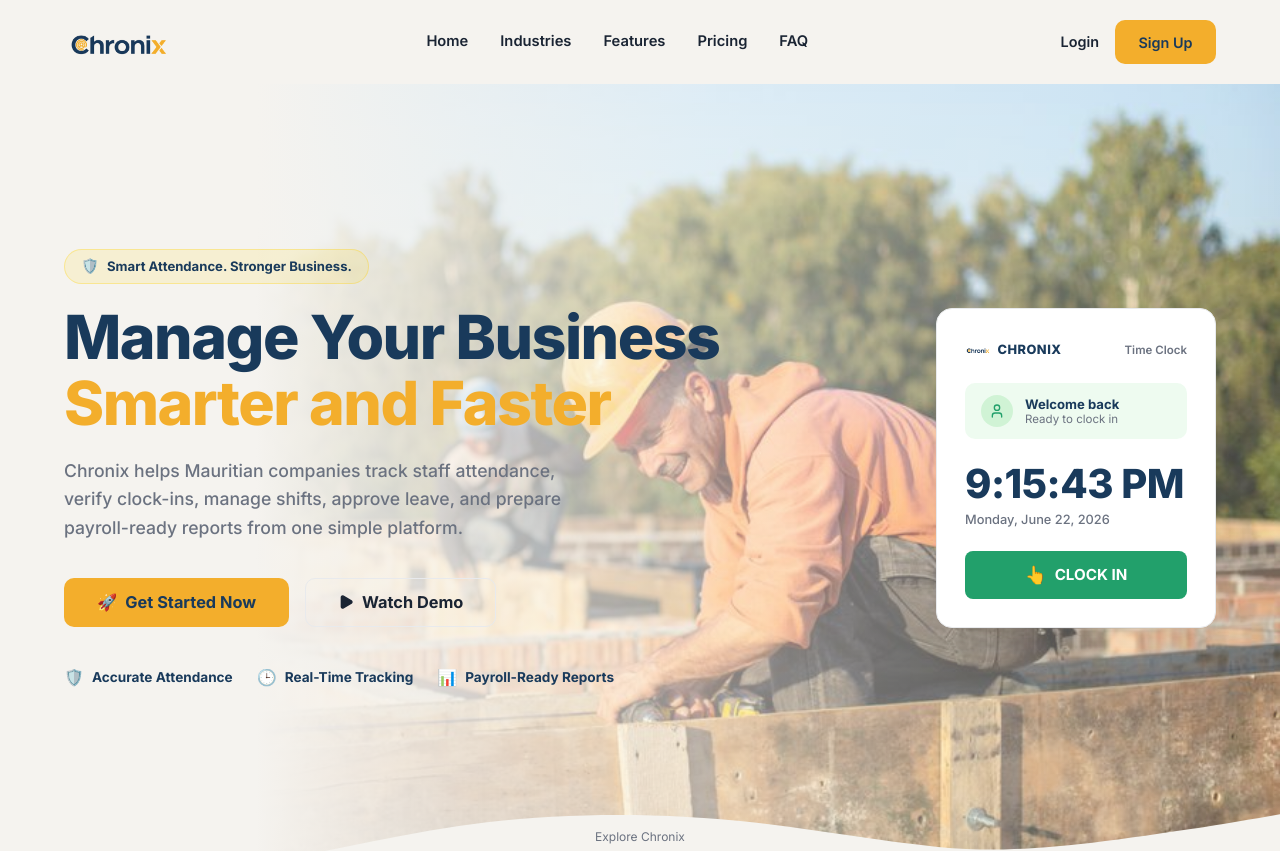
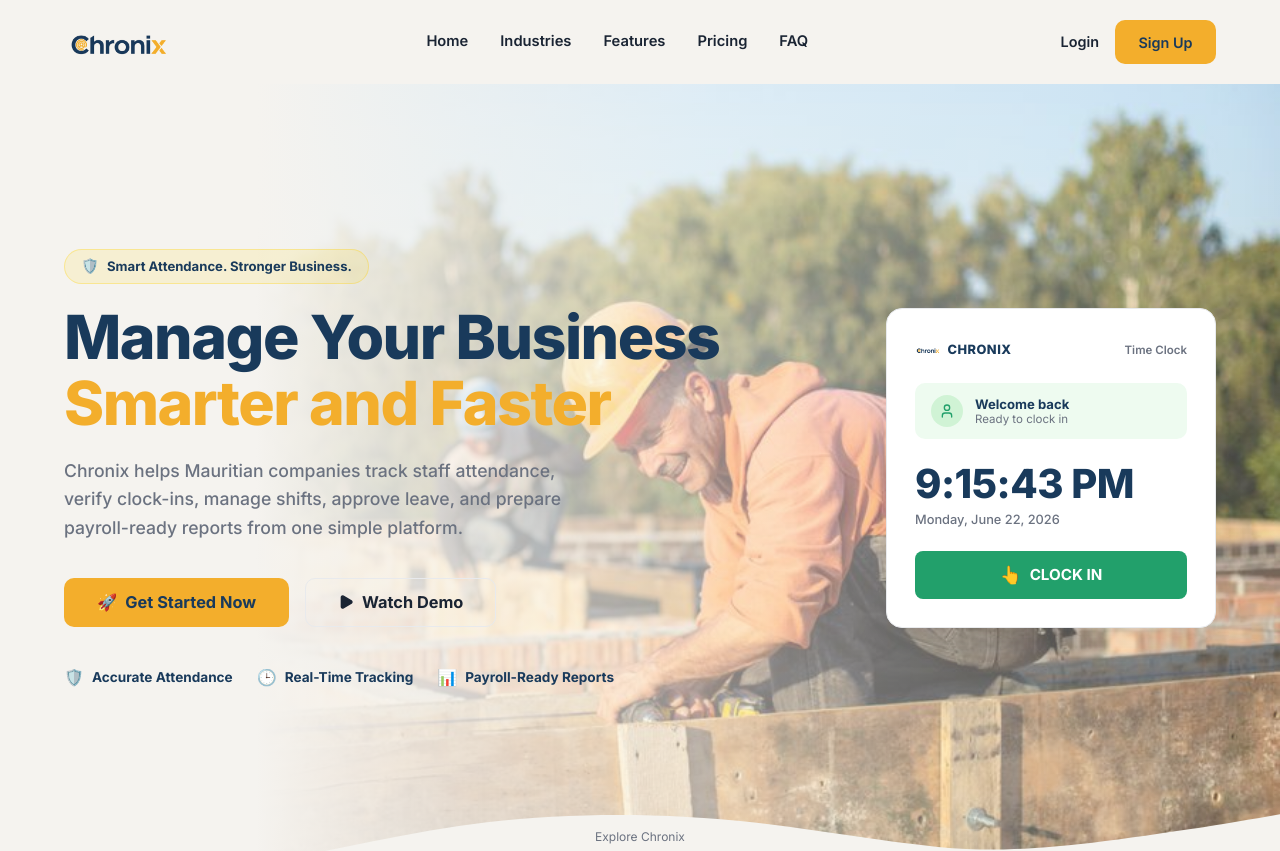
Before and after one commit to gnagnegaelephraim2-lgtm/chronix, a React (Vite) app: page / in a window 1280 px wide. Shown: the top 851 px of the page. Built offline with nearby package versions, Linux system fonts and the light colour scheme.

Commit message:
Remove legacy live-clock-preview CSS styling class declarations to prevent visual clashes

```diff
--- a/src/index.css
+++ b/src/index.css
@@ -1116,16 +1116,7 @@
 .amber-text {
   color: var(--chronix-amber);
 }
-.live-clock-preview {
-  background: rgba(253, 251, 247, 0.4);
-  backdrop-filter: blur(16px);
-  -webkit-backdrop-filter: blur(16px);
-  border: 1px solid rgba(255, 255, 255, 0.45);
-  border-radius: var(--card-radius);
-  box-shadow: 0 12px 30px rgba(0, 0, 0, 0.08);
-  padding: 1.5rem;
-  max-width: 280px;
-}
+
 @media (max-width: 900px) {
   .hero-clock-widget {
     display: none;
```
